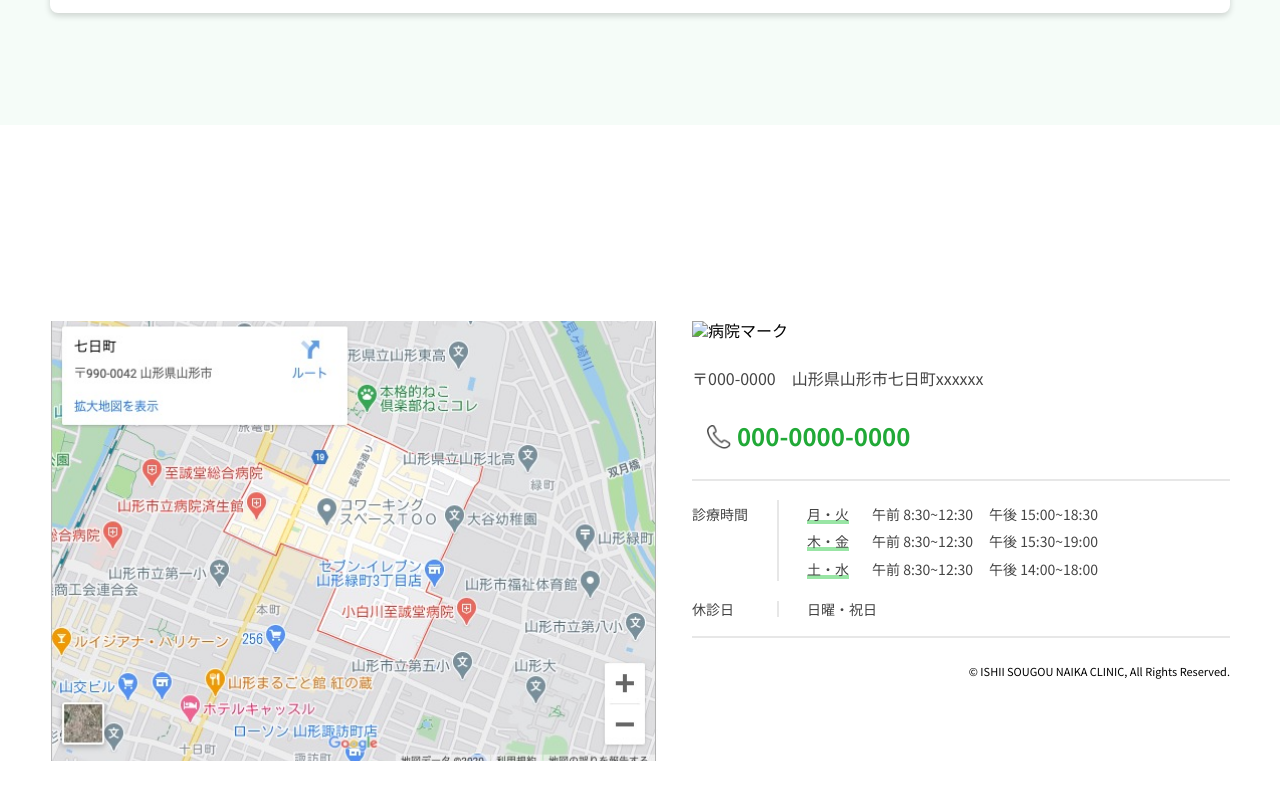
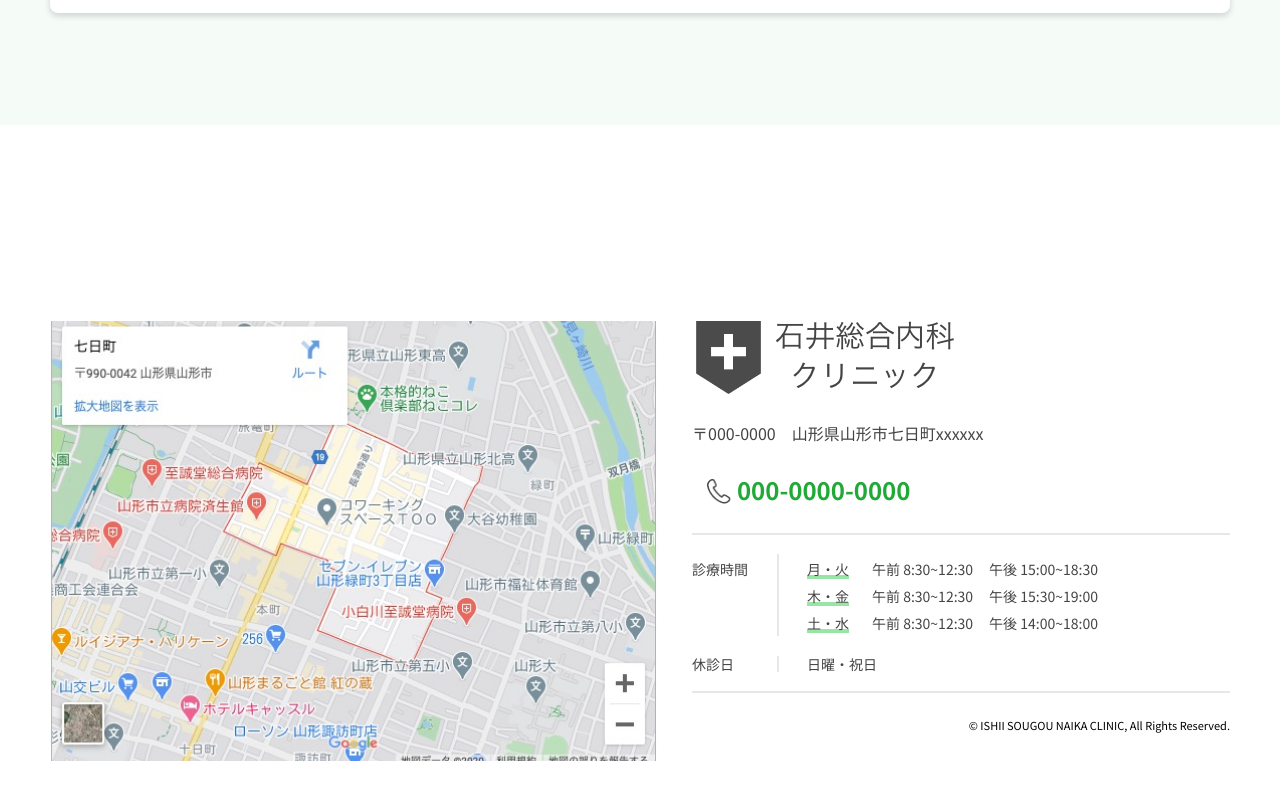
Before and after one commit to shimi35/shimi35.github.io, a plain HTML site: page index.html in a window 1280 px wide. Shown: the part 3028-3828 px from the top of the page. Drawn offline with Linux system fonts and the light colour scheme.

Commit message:
Update index.html

```diff
--- a/index.html
+++ b/index.html
@@ -140,7 +140,7 @@
     <div class="inner-wrap">
       <div class="container">
         <div class="container-2">
-          <img src="images/グループ 1.png" alt="病院マーク">
+          <img src="https://github.com/shimi35/shimi35.github.io/blob/main/%E3%82%AF%E3%82%99%E3%83%AB%E3%83%BC%E3%83%95%E3%82%9A%201.png?raw=true" alt="病院マーク">
           <div class="direction">
             <p>〒000-0000</p>
             <p>山形県山形市七日町xxxxxx</p>
```
